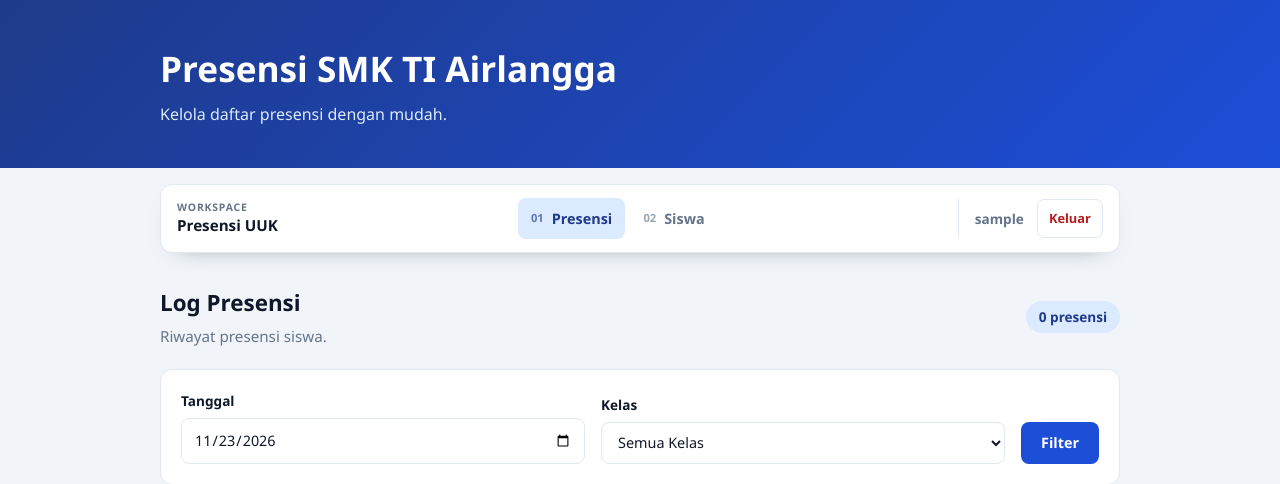
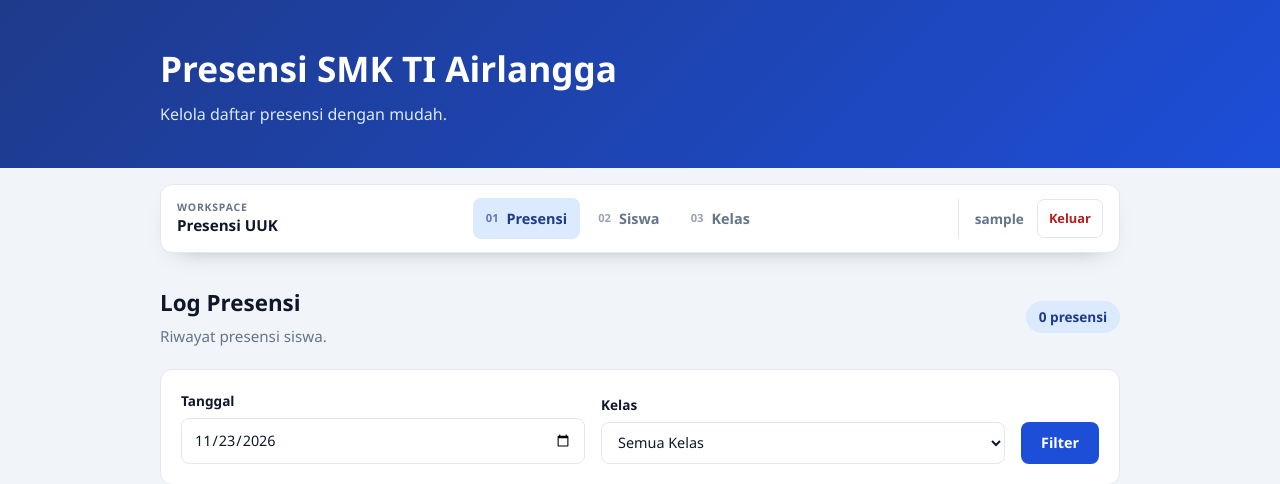
Before and after one commit to offthemenus/presensi_uuk, a PHP site: page /index.php?route=presensi in a window 1280 px wide. Shown: the top 484 px of the page. Run offline with PHP 8.4, Linux system fonts and the light colour scheme; the visitor is signed in with stand-in values (Sample User, id 1); tables that the repository leaves empty hold one stand-in row (values such as "Sample post").

Commit message:
feat: implement class management CRUD

```diff
--- /dev/null
+++ b/controllers/KelasController.php
@@ -0,0 +1,214 @@
+<?php
+
+class KelasController
+{
+    private $kelasModel;
+
+    public function __construct($kelasModel)
+    {
+        $this->kelasModel = $kelasModel;
+    }
+
+    public function index()
+    {
+        $classes = $this->kelasModel->getAll();
+
+        $message = $_SESSION['flash'] ?? null;
+        unset($_SESSION['flash']);
+
+        require __DIR__ . '/../views/kelas/index.php';
+    }
+
+    public function create()
+    {
+        $class = [
+            'id_kelas' => '',
+            'nama_kelas' => '',
+            'jurusan' => ''
+        ];
+
+        $this->showForm($class, [], false);
+    }
+
+    public function store()
+    {
+        if ($_SERVER['REQUEST_METHOD'] !== 'POST') {
+            http_response_code(405);
+            exit('Method Not Allowed');
+        }
+
+        $class = $this->getInput();
+        $errors = $this->validate($class);
+
+        if (empty($errors)) {
+            if ($this->kelasModel->existsByNamaKelas($class['nama_kelas'])) {
+                $errors[] = 'Nama kelas sudah digunakan.';
+            } else {
+                try {
+                    $this->kelasModel->create(
+                        $class['nama_kelas'],
+                        $class['jurusan']
+                    );
+
+                    $_SESSION['flash'] = 'Kelas berhasil ditambahkan.';
+                    header('Location: ?route=kelas');
+                    exit;
+                } catch (PDOException $e) {
+                    if ($this->isDuplicateEntry($e)) {
+                        $errors[] = 'Nama kelas sudah digunakan.';
+                    } else {
+                        throw $e;
+                    }
+                }
+            }
+        }
+
+        $this->showForm($class, $errors, false);
+    }
+
+    public function edit()
+    {
+        $idKelas = filter_var($_GET['id_kelas'] ?? null, FILTER_VALIDATE_INT);
+        $class = $idKelas ? $this->kelasModel->getById($idKelas) : false;
+
+        if (!$class) {
+            $_SESSION['flash'] = 'Data kelas tidak ditemukan.';
+            header('Location: ?route=kelas');
+            exit;
+        }
+
+        $this->showForm($class, [], true);
+    }
+
+    public function update()
+    {
+        if ($_SERVER['REQUEST_METHOD'] !== 'POST') {
+            http_response_code(405);
+            exit('Method Not Allowed');
+        }
+
+        $class = $this->getInput();
+        $idKelas = filter_var($class['id_kelas'], FILTER_VALIDATE_INT);
+
+        if (!$idKelas || !$this->kelasModel->getById($idKelas)) {
+            $_SESSION['flash'] = 'Data kelas tidak ditemukan.';
+            header('Location: ?route=kelas');
+            exit;
+        }
+
+        $errors = $this->validate($class);
+
+        if (empty($errors)) {
+            if ($this->kelasModel->existsByNamaKelas($class['nama_kelas'], $idKelas)) {
+                $errors[] = 'Nama kelas sudah digunakan oleh kelas lain.';
+            } else {
+                try {
+                    $this->kelasModel->update(
+                        $idKelas,
+                        $class['nama_kelas'],
+                        $class['jurusan']
+                    );
+
+                    $_SESSION['flash'] = 'Data kelas berhasil diperbarui.';
+                    header('Location: ?route=kelas');
+                    exit;
+                } catch (PDOException $e) {
+                    if ($this->isDuplicateEntry($e)) {
+                        $errors[] = 'Nama kelas sudah digunakan oleh kelas lain.';
+                    } else {
+                        throw $e;
+                    }
+                }
+            }
+        }
+
+        $class['id_kelas'] = $idKelas;
+        $this->showForm($class, $errors, true);
+    }
+
+    public function delete()
+    {
+        if ($_SERVER['REQUEST_METHOD'] !== 'POST') {
+            http_response_code(405);
+            exit('Method Not Allowed');
+        }
+
+        $idKelas = filter_var($_POST['id_kelas'] ?? null, FILTER_VALIDATE_INT);
+
+        if (!$idKelas || $idKelas < 1) {
+            $_SESSION['flash'] = 'Data kelas tidak valid.';
+            header('Location: ?route=kelas');
+            exit;
+        }
+
+        if (!$this->kelasModel->getById($idKelas)) {
+            $_SESSION['flash'] = 'Data kelas tidak ditemukan.';
+            header('Location: ?route=kelas');
+            exit;
+        }
+
+        if ($this->kelasModel->hasStudents($idKelas)) {
+            $_SESSION['flash'] = 'Kelas tidak dapat dihapus karena masih memiliki siswa.';
+            header('Location: ?route=kelas');
+            exit;
+        }
+
+        try {
+            $this->kelasModel->delete($idKelas);
+            $_SESSION['flash'] = 'Kelas berhasil dihapus.';
+        } catch (PDOException $e) {
+            if ($e->getCode() === '23000') {
+                $_SESSION['flash'] = 'Kelas tidak dapat dihapus karena masih memiliki siswa.';
+            } else {
+                throw $e;
+            }
+        }
+
+        header('Location: ?route=kelas');
+        exit;
+    }
+
+    // Mengambil input dari form
+    private function getInput()
+    {
+        return [
+            'id_kelas' => $_POST['id_kelas'] ?? '',
+            'nama_kelas' => trim($_POST['nama_kelas'] ?? ''),
+            'jurusan' => trim($_POST['jurusan'] ?? '')
+        ];
+    }
+
+    // Memvalidasi input kelas
+    private function validate($class)
+    {
+        $errors = [];
+
+        if ($class['nama_kelas'] === '') {
+            $errors[] = 'Nama kelas wajib diisi.';
+        } elseif (strlen($class['nama_kelas']) > 20) {
+            $errors[] = 'Nama kelas maksimal 20 karakter.';
+        }
+
+        if ($class['jurusan'] === '') {
+            $errors[] = 'Jurusan wajib diisi.';
+        } elseif (strlen($class['jurusan']) > 50) {
+            $errors[] = 'Jurusan maksimal 50 karakter.';
+        }
+
+        return $errors;
+    }
+
+    // Memeriksa error duplikasi dari database
+    private function isDuplicateEntry(PDOException $e)
+    {
+        return isset($e->errorInfo[1]) && (int) $e->errorInfo[1] === 1062;
+    }
+
+    // Menampilkan form tambah dan edit
+    private function showForm($class, $errors, $isEdit)
+    {
+        $formAction = $isEdit ? 'kelas/update' : 'kelas/store';
+
+        require __DIR__ . '/../views/kelas/form.php';
+    }
+}
--- a/index.php
+++ b/index.php
@@ -15,6 +15,7 @@ require_once __DIR__ . '/models/User.php';
 require_once __DIR__ . '/controllers/AuthController.php';
 require_once __DIR__ . '/controllers/PresensiController.php';
 require_once __DIR__ . '/controllers/SiswaController.php';
+require_once __DIR__ . '/controllers/KelasController.php';
 
 try {
     $database = new Connection();
@@ -92,6 +93,47 @@ try {
             }
             break;
 
+        case 'kelas':
+        case 'kelas/create':
+        case 'kelas/store':
+        case 'kelas/edit':
+        case 'kelas/update':
+        case 'kelas/delete':
+            if (!isset($_SESSION['user_id'])) {
+                header('Location: ?route=login');
+                exit;
+            }
+
+            $kelasModel = new Kelas($connection);
+            $controller = new KelasController($kelasModel);
+
+            switch ($route) {
+                case 'kelas':
+                    $controller->index();
+                    break;
+
+                case 'kelas/create':
+                    $controller->create();
+                    break;
+
+                case 'kelas/store':
+                    $controller->store();
+                    break;
+
+                case 'kelas/edit':
+                    $controller->edit();
+                    break;
+
+                case 'kelas/update':
+                    $controller->update();
+                    break;
+
+                case 'kelas/delete':
+                    $controller->delete();
+                    break;
+            }
+            break;
+
         default:
             http_response_code(404);
             echo 'Halaman tidak ditemukan.';
--- a/models/Kelas.php
+++ b/models/Kelas.php
@@ -45,6 +45,7 @@ class Kelas extends BaseModel
         $this->jurusan = $jurusan;
     }
 
+    // Mengambil seluruh data kelas
     public function getAll()
     {
         $query = "SELECT * FROM kelas ORDER BY id_kelas ASC";
@@ -53,4 +54,92 @@ class Kelas extends BaseModel
 
         return $stmt->fetchAll(PDO::FETCH_ASSOC);
     }
+
+    // Mengambil kelas berdasarkan ID
+    public function getById($idKelas)
+    {
+        $query = "SELECT * FROM kelas WHERE id_kelas = :id_kelas";
+        $stmt = $this->getConnection()->prepare($query);
+        $stmt->execute(['id_kelas' => $idKelas]);
+
+        return $stmt->fetch(PDO::FETCH_ASSOC);
+    }
+
+    // Memeriksa apakah nama kelas sudah digunakan
+    public function existsByNamaKelas($namaKelas, $excludeId = null)
+    {
+        $query = "SELECT COUNT(*) FROM kelas WHERE nama_kelas = :nama_kelas";
+        $params = ['nama_kelas' => $namaKelas];
+
+        if ($excludeId !== null) {
+            $query .= " AND id_kelas != :id_kelas";
+            $params['id_kelas'] = $excludeId;
+        }
+
+        $stmt = $this->getConnection()->prepare($query);
+        $stmt->execute($params);
+
+        return $stmt->fetchColumn() > 0;
+    }
+
+    // Memeriksa apakah kelas masih memiliki siswa
+    public function hasStudents($idKelas)
+    {
+        $query = "SELECT COUNT(*) FROM siswa WHERE id_kelas = :id_kelas";
+        $stmt = $this->getConnection()->prepare($query);
+        $stmt->execute(['id_kelas' => $idKelas]);
+
+        return $stmt->fetchColumn() > 0;
+    }
+
+    // Menambahkan kelas
+    public function create($namaKelas, $jurusan)
+    {
+        $this->setNamaKelas($namaKelas);
+        $this->setJurusan($jurusan);
+
+        $query = "
+            INSERT INTO kelas (nama_kelas, jurusan)
+            VALUES (:nama_kelas, :jurusan)
+        ";
+
+        $stmt = $this->getConnection()->prepare($query);
+
+        return $stmt->execute([
+            'nama_kelas' => $this->getNamaKelas(),
+            'jurusan' => $this->getJurusan()
+        ]);
+    }
+
+    // Memperbarui kelas
+    public function update($idKelas, $namaKelas, $jurusan)
+    {
+        $this->setIdKelas($idKelas);
+        $this->setNamaKelas($namaKelas);
+        $this->setJurusan($jurusan);
+
+        $query = "
+            UPDATE kelas
+            SET nama_kelas = :nama_kelas, jurusan = :jurusan
+            WHERE id_kelas = :id_kelas
+        ";
+
+        $stmt = $this->getConnection()->prepare($query);
+
+        return $stmt->execute([
+            'id_kelas' => $this->getIdKelas(),
+            'nama_kelas' => $this->getNamaKelas(),
+            'jurusan' => $this->getJurusan()
+        ]);
+    }
+
+    // Menghapus kelas
+    public function delete($idKelas)
+    {
+        $query = "DELETE FROM kelas WHERE id_kelas = :id_kelas";
+        $stmt = $this->getConnection()->prepare($query);
+        $stmt->execute(['id_kelas' => $idKelas]);
+
+        return $stmt->rowCount() > 0;
+    }
 }
--- a/views/layouts/navigation.php
+++ b/views/layouts/navigation.php
@@ -3,6 +3,7 @@ $route = $_GET['route'] ?? 'login';
 
 $isPresensi = $route === 'presensi';
 $isSiswa = strpos($route, 'siswa') === 0;
+$isKelas = strpos($route, 'kelas') === 0;
 ?>
 
 <?php if (isset($_SESSION['user_id'])): ?>
@@ -13,13 +14,17 @@ $isSiswa = strpos($route, 'siswa') === 0;
         </div>
 
         <div class="nav-links">
-            <a href="?route=presensi" class="<?= $isPresensi ? 'active' : '' ?>">
+            <a href="?route=presensi" class="<?= $isPresensi ? 'active' : '' ?>" <?= $isPresensi ? 'aria-current="page"' : '' ?>>
                 <span>01</span>
                 Presensi
             </a>
-            <a href="?route=siswa" class="<?= $isSiswa ? 'active' : '' ?>">
+            <a href="?route=siswa" class="<?= $isSiswa ? 'active' : '' ?>" <?= $isSiswa ? 'aria-current="page"' : '' ?>>
                 <span>02</span>
                 Siswa
+            </a>
+            <a href="?route=kelas" class="<?= $isKelas ? 'active' : '' ?>" <?= $isKelas ? 'aria-current="page"' : '' ?>>
+                <span>03</span>
+                Kelas
             </a>
         </div>
 
```
Also changed, not shown: assets/css/style.css (+52 -0 lines), views/kelas/form.php (added, +59 -0 lines), views/kelas/index.php (added, +65 -0 lines).
